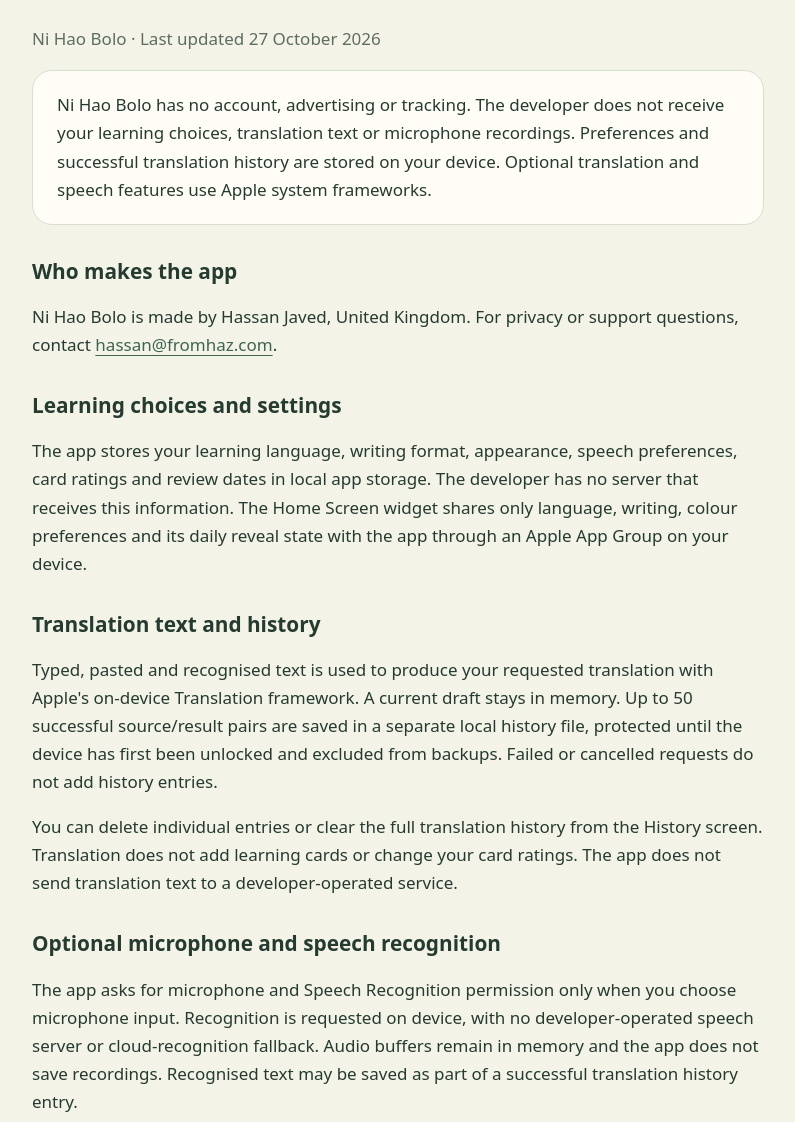
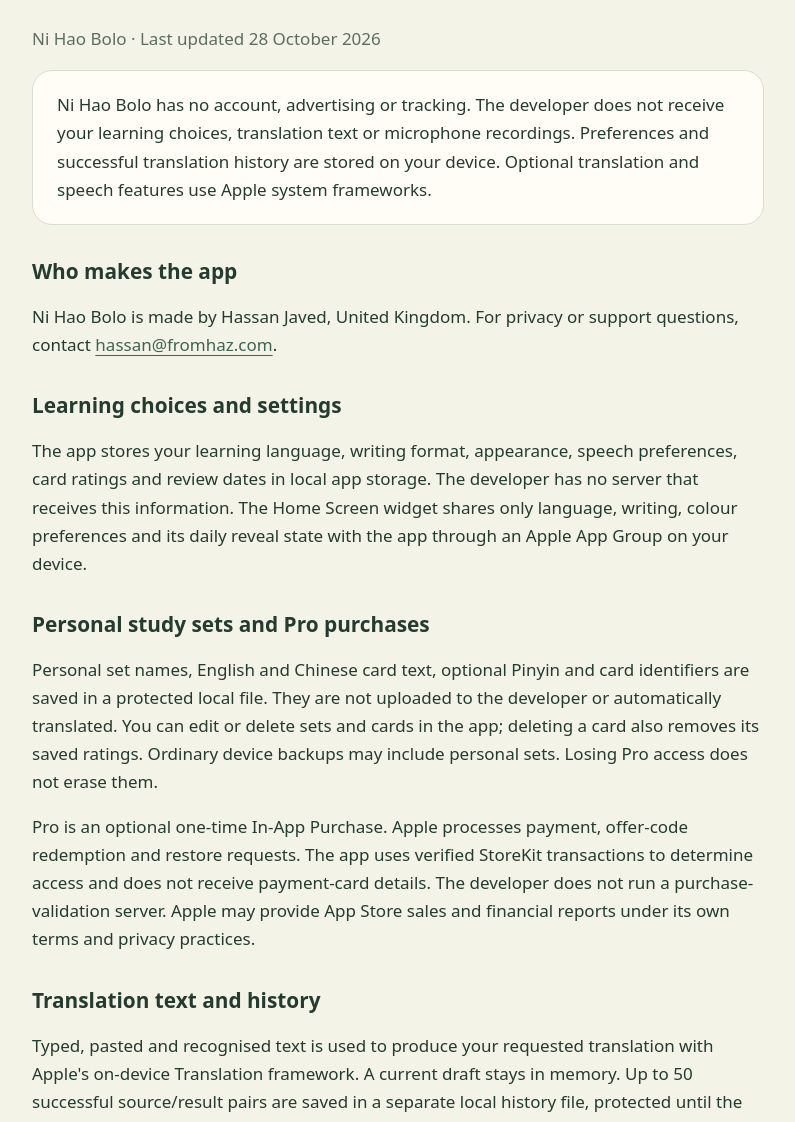
Before and after one commit to Hasjx/ni-hao-bolo-privacy, a plain HTML site: page privacy.html in a window 1280 px wide. Shown: the part 174-1296 px from the top of the page, without its empty margins (242-1037 px from the left). Drawn offline with Linux system fonts and the light colour scheme.

Commit message:
Document Pro purchases and local personal study sets

```diff
--- a/privacy.html
+++ b/privacy.html
@@ -14,12 +14,15 @@
 <body><main>
   <nav aria-label="Page navigation"><a href="index.html">Ni Hao Bolo support</a><a href="#chinese" lang="zh-Hans">简体中文</a></nav>
   <h1>Privacy Policy</h1>
-  <p class="muted">Ni Hao Bolo · Last updated 27 October 2026</p>
+  <p class="muted">Ni Hao Bolo · Last updated 28 October 2026</p>
   <p class="summary">Ni Hao Bolo has no account, advertising or tracking. The developer does not receive your learning choices, translation text or microphone recordings. Preferences and successful translation history are stored on your device. Optional translation and speech features use Apple system frameworks.</p>
   <h2>Who makes the app</h2>
   <p>Ni Hao Bolo is made by Hassan Javed, United Kingdom. For privacy or support questions, contact <a href="mailto:hassan@fromhaz.com">hassan@fromhaz.com</a>.</p>
   <h2>Learning choices and settings</h2>
   <p>The app stores your learning language, writing format, appearance, speech preferences, card ratings and review dates in local app storage. The developer has no server that receives this information. The Home Screen widget shares only language, writing, colour preferences and its daily reveal state with the app through an Apple App Group on your device.</p>
+  <h2>Personal study sets and Pro purchases</h2>
+  <p>Personal set names, English and Chinese card text, optional Pinyin and card identifiers are saved in a protected local file. They are not uploaded to the developer or automatically translated. You can edit or delete sets and cards in the app; deleting a card also removes its saved ratings. Ordinary device backups may include personal sets. Losing Pro access does not erase them.</p>
+  <p>Pro is an optional one-time In-App Purchase. Apple processes payment, offer-code redemption and restore requests. The app uses verified StoreKit transactions to determine access and does not receive payment-card details. The developer does not run a purchase-validation server. Apple may provide App Store sales and financial reports under its own terms and privacy practices.</p>
   <h2>Translation text and history</h2>
   <p>Typed, pasted and recognised text is used to produce your requested translation with Apple's on-device Translation framework. A current draft stays in memory. Up to 50 successful source/result pairs are saved in a separate local history file, protected until the device has first been unlocked and excluded from backups. Failed or cancelled requests do not add history entries.</p>
   <p>You can delete individual entries or clear the full translation history from the History screen. Translation does not add learning cards or change your card ratings. The app does not send translation text to a developer-operated service.</p>
@@ -36,10 +39,11 @@
   <p>This page describes the app's current data handling. If that handling changes, the policy and date will be updated. Contact <a href="mailto:hassan@fromhaz.com">hassan@fromhaz.com</a> with questions about this policy or support correspondence.</p>
   <section id="chinese" lang="zh-Hans" aria-label="简体中文隐私说明">
     <h1>隐私政策</h1>
-    <p class="muted">Ni Hao Bolo · 更新于 2026 年 10 月 27 日</p>
+    <p class="muted">Ni Hao Bolo · 更新于 2026 年 10 月 28 日</p>
     <p class="summary">Ni Hao Bolo 无需账号，没有广告或追踪。开发者不会收到你的学习记录、翻译文字或麦克风录音。偏好设置与成功翻译的历史记录保存在你的设备上。可选的翻译和语音功能使用 Apple 系统框架。</p>
     <h2>开发者与联系方式</h2><p>本应用由位于英国的 Hassan Javed 开发。隐私或使用问题请联系 <a href="mailto:hassan@fromhaz.com">hassan@fromhaz.com</a>。</p>
     <h2>学习记录与设置</h2><p>学习语言、文字显示方式、外观、语音偏好、卡片评价及复习日期均保存在本地。开发者没有接收这些记录的服务器。主屏幕小组件仅通过设备上的 Apple App Group 与应用共享语言、文字、配色偏好及当天的显示答案状态。</p>
+    <h2>个人学习集与 Pro 购买</h2><p>学习集名称、英语与中文卡片、可选拼音及卡片标识保存在受保护的本地文件中，不会上传至开发者或自动翻译。你可以在应用中编辑或删除学习集与卡片；删除卡片也会移除其练习记录。普通设备备份可能包含个人学习集。失去 Pro 访问权限不会删除这些内容。</p><p>Pro 是可选的一次性应用内购买。Apple 处理付款、优惠代码兑换及恢复购买请求。应用通过已验证的 StoreKit 交易确定访问权限，不会收到支付卡资料。开发者没有购买验证服务器；Apple 可能根据其条款及隐私实践提供 App Store 销售和财务报告。</p>
     <h2>翻译与历史记录</h2><p>输入、粘贴或识别的文字用于通过 Apple 设备端翻译框架完成你的请求。当前草稿保存在内存中。最近最多 50 条成功翻译的原文与译文保存在独立的本地文件中，受设备首次解锁保护，并从备份中排除。失败或取消的请求不会加入历史。你可以在“历史记录”中删除单条记录或清空全部记录。翻译不会改变学习卡片或评价，也不会发送至开发者运营的服务。</p>
     <h2>可选的麦克风与语音识别</h2><p>只有你选择麦克风输入时，应用才请求麦克风及语音识别权限。识别在设备上进行，没有开发者的语音服务器或云端识别后备服务。音频缓冲区仅保存在内存中，应用不会保存录音。识别出的文字可能随成功的翻译加入历史记录。你可以取消语音输入、改用文字输入，或在 iOS 设置中撤销权限。Apple 语音识别模型、翻译模型和朗读声音是不同的系统资源，可能需要分别下载。</p>
     <h2>Apple 服务、剪贴板与支持</h2><p>发音使用可用的 Apple 系统声音。应用下载、系统诊断、语言模型及 Apple 自身的数据处理受 Apple 的设置与<a href="https://www.apple.com/legal/privacy/">隐私说明</a>约束。本应用不包含第三方分析或广告 SDK。只有点击“复制”时才将译文写入剪贴板；粘贴使用系统控件。外部链接在应用之外打开。如果你发送支持邮件，开发者会收到你主动提供的内容，用于回复你的请求。除非解决问题确有需要，请勿发送敏感个人信息或翻译历史。</p>
```
